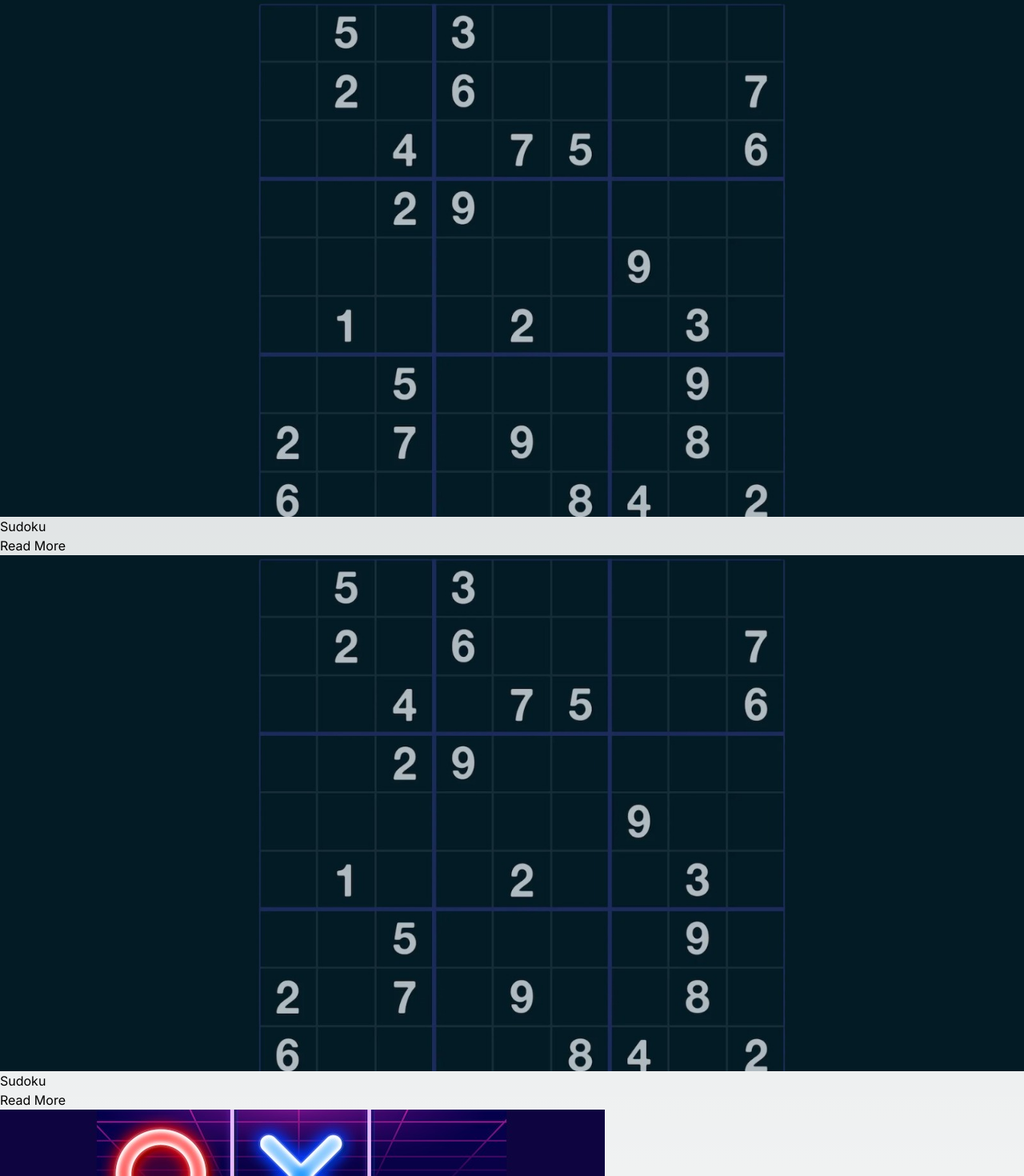
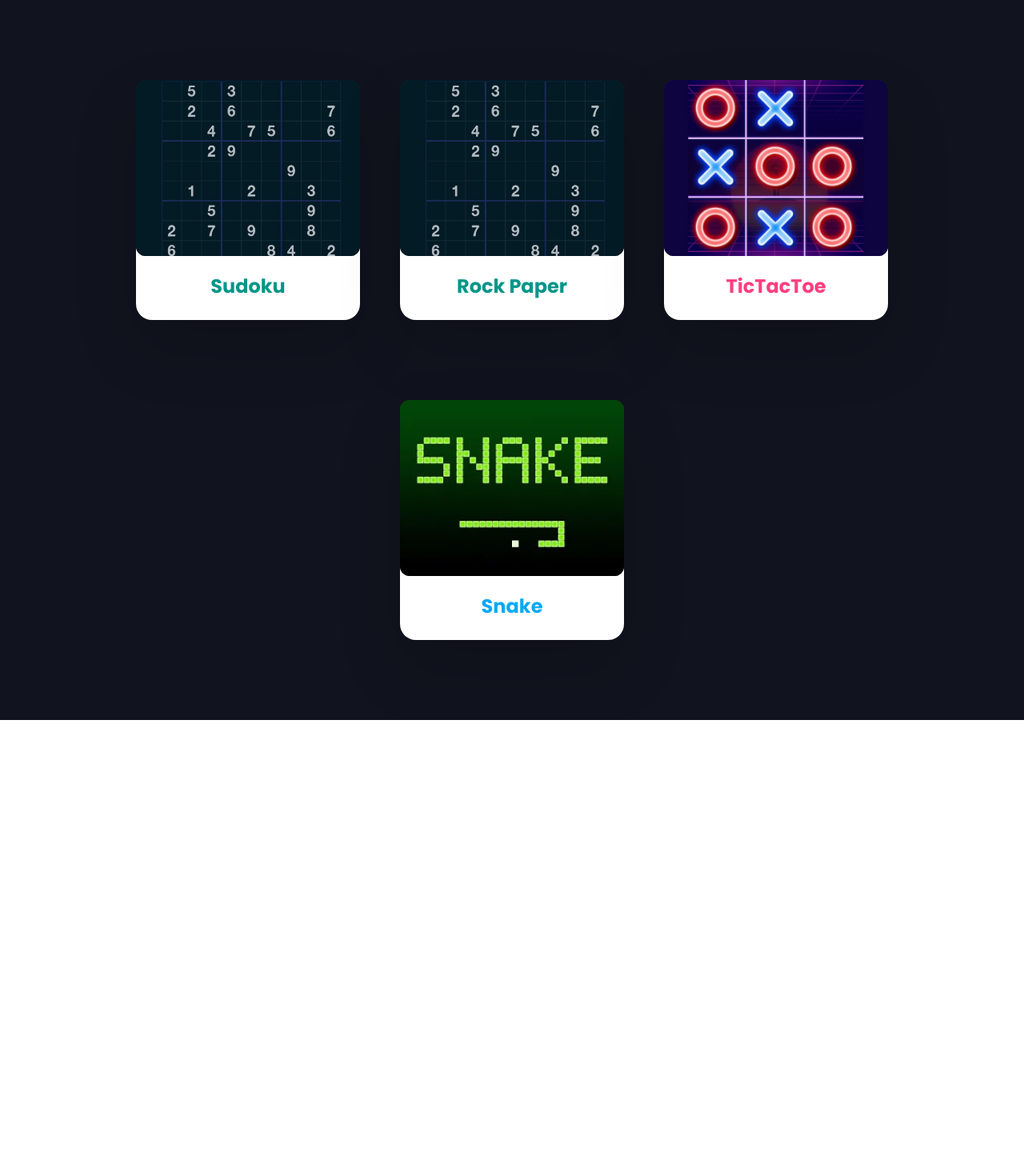
Before and after one commit to Amal-Verma/Arcade-Alley, a Next.js app in the folder client/: page / in a window 1280 px wide. Shown: the top 1470 px of the page at 80% size. After the commit the page ends 900 px from the top, so only its background shows below. Built offline with nearby package versions, Linux system fonts and the light colour scheme.

Commit message:
page.js fixed

```diff
--- a/client/app/page.js
+++ b/client/app/page.js
@@ -3,6 +3,7 @@
 import React from 'react'
 import Image from 'next/image'
 import { useRouter } from 'next/navigation'
+import './styles.css'
 // import TicTacToe from './../public/images/TicTacToe.jpg'
 
 const Home = () => {
@@ -33,16 +34,16 @@ const Home = () => {
         <div className="card" style={{ '--clr': '#009688' }}>
 
 
-    <div className="img-box" onClick={handleImageClick1}>
+    <div className="img-box" >
       <img src="/Images/sud.jpeg" alt="Sudoku Game" />
     </div>
 
             <div className="content">
                 <h2>Sudoku</h2>
                 <p>
-
+                Test your logic with Sudoku puzzles, filling a grid with numbers 1-9 without repetition in rows, columns, or 3x3 regions.
                 </p>
-                <a href="">Read More</a>
+                <button onClick={handleImageClick1}>Play</button>
             </div>
         </div>
         <div className="card" style={{ '--clr': '#009688' }}>
@@ -53,36 +54,36 @@ const Home = () => {
     </div>
 
             <div className="content">
-                <h2>Sudoku</h2>
+                <h2>Rock Paper Scissors</h2>
                 <p>
-
+                  {/* description   */}
                 </p>
-                <a href="">Read More</a>
+                <button onClick={handleImageClick1}>Play</button>
             </div>
         </div>
         <div className="card" style={{'--clr':'#FF3E7F'}}>
-            <div className="img-box" onClick={handleImageClick2}>
+            <div className="img-box" >
                 <img src="/Images/tic2.jpeg" />
             </div>
             <div className="content">
                 <h2>TicTacToe</h2>
                 <p>
-
+                Play the classic game of Xs and Os on a 3x3 grid, aiming to get three in a row before your opponent.
                 </p>
-                <a href="">Read More</a>
+                <button onClick={handleImageClick2}>Play</button>
             </div>
         </div>
         <div className="card" style={{'--clr': '#03A9F4'}}>
 
-            <div className="img-box" onClick={handleImageClick3}>
+            <div className="img-box" >
                 <img src="/Images/snake2.jpeg" />
             </div>
             <div className="content">
                 <h2>Snake</h2>
                 <p>
-
+                Guide a growing snake to eat food and avoid obstacles, challenging your reflexes as you grow longer.
                 </p>
-                <a href="">Play</a>
+                <button onClick={handleImageClick3}>Play</button>
             </div>
         </div>
     </div>
--- a/client/app/styles.css
+++ b/client/app/styles.css
@@ -88,7 +88,7 @@
     color: #333;
 }
 
-.container .card .content a {
+.container .card .content button {
     position: relative;
     top: 15px;
     display: inline-block;
@@ -110,7 +110,7 @@
     }
 
     .container .card .img-box {
-        width: 185px;
+        width: 230px;
         border-radius: 10px;
     }
 
```
